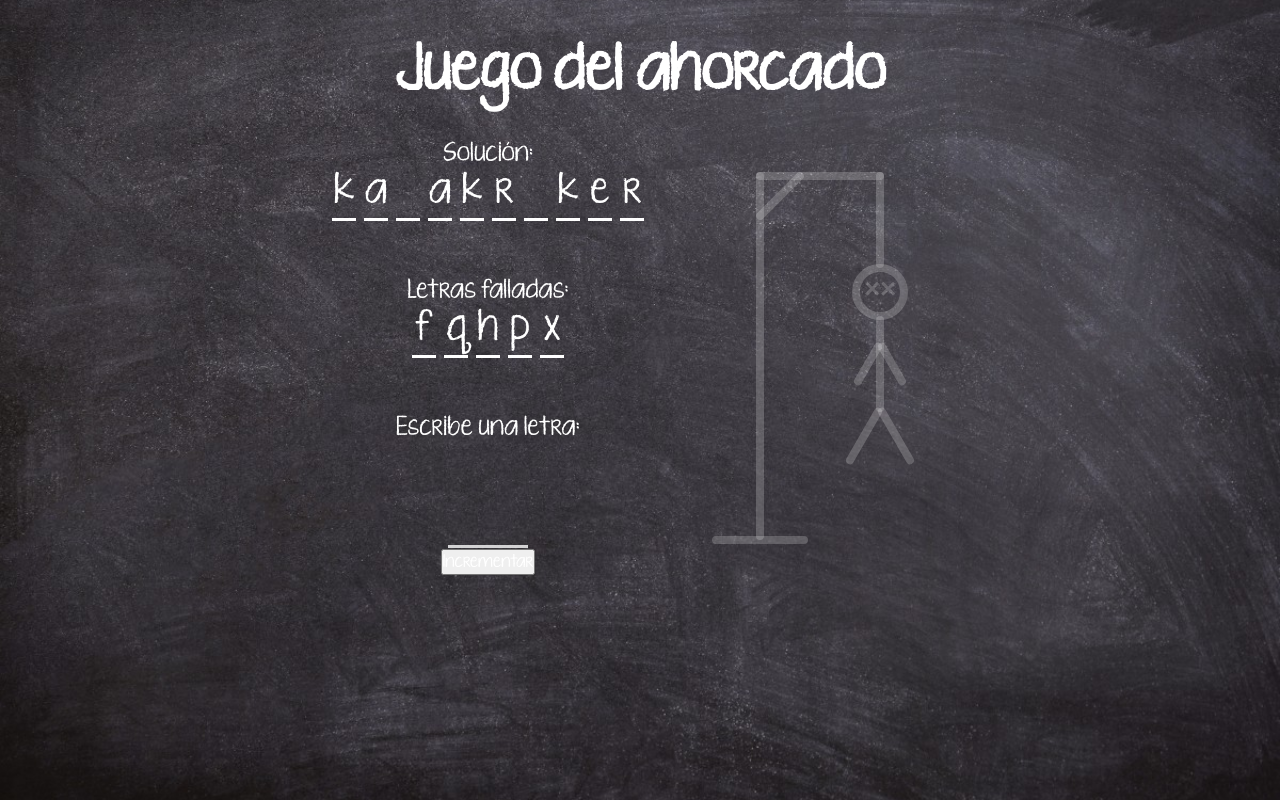
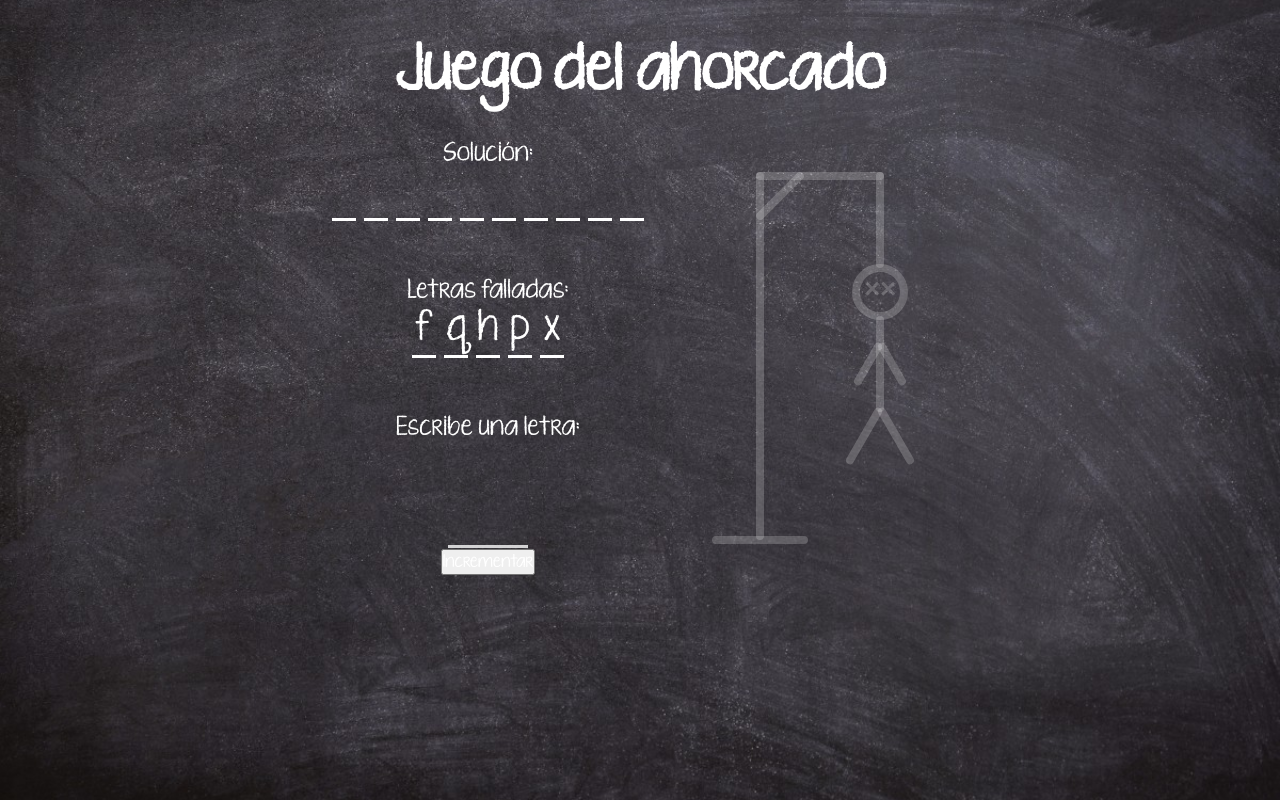
Before and after one commit to Adalab/promo-S-module-3-pair-6-sprint-1-hangman-game, a React (Create React App) app: page / in a window 1280 px wide. Built offline with nearby package versions, Linux system fonts and the light colour scheme.

Commit message:
add painting li and modifiying array

```diff
--- a/src/components/App.js
+++ b/src/components/App.js
@@ -1,11 +1,12 @@
 import { useState } from 'react';
 import '../styles/App.scss';
 
-
 function App() {
   const [numberOfErrors, setNumberOfErrors] = useState(0);
-  const [lastLetter, setlastLetter] = useState("");
-  const [imvalidMsg, setImvalidMsg] = useState("");
+  const [lastLetter, setlastLetter] = useState('');
+  const [imvalidMsg, setImvalidMsg] = useState('');
+  const [word, setWord] = useState('katacroker');
+  const [userLetters, setUserLetters] = useState([]);
 
   const handleClick = (event) => {
     event.preventDefault();
@@ -14,14 +15,19 @@ function App() {
   const handleLastLetter = (event) => {
     if (event.target.value.search(/^[A-Za-zñÑáéíóúÁÉÍÓÚ\s]*$/) === 0) {
       setlastLetter(event.target.value);
-      setImvalidMsg("");
+      setImvalidMsg('');
+      setUserLetters(lastLetter);
+    } else {
+      setImvalidMsg('Introduce una letra válida');
+    }
+  };
 
-    } else {
-      setImvalidMsg("Introduce una letra válida");
-    }
-
-  }
-
+  const renderSolutionLetters = () => {
+    const wordLetters = word.split('');
+    return wordLetters.map((eachLetter, index) => {
+      return <li className="letter" key={index}></li>;
+    });
+  };
   return (
     <div className="page">
       <header>
@@ -32,7 +38,8 @@ function App() {
           <div className="solution">
             <h2 className="title">Solución:</h2>
             <ul className="letters">
-              <li className="letter">k</li>
+              {renderSolutionLetters()}
+              {/* <li className="letter">k</li>
               <li className="letter">a</li>
               <li className="letter"></li>
               <li className="letter">a</li>
@@ -41,7 +48,7 @@ function App() {
               <li className="letter"></li>
               <li className="letter">k</li>
               <li className="letter">e</li>
-              <li className="letter">r</li>
+              <li className="letter">r</li> */}
             </ul>
           </div>
           <div className="error">
```
